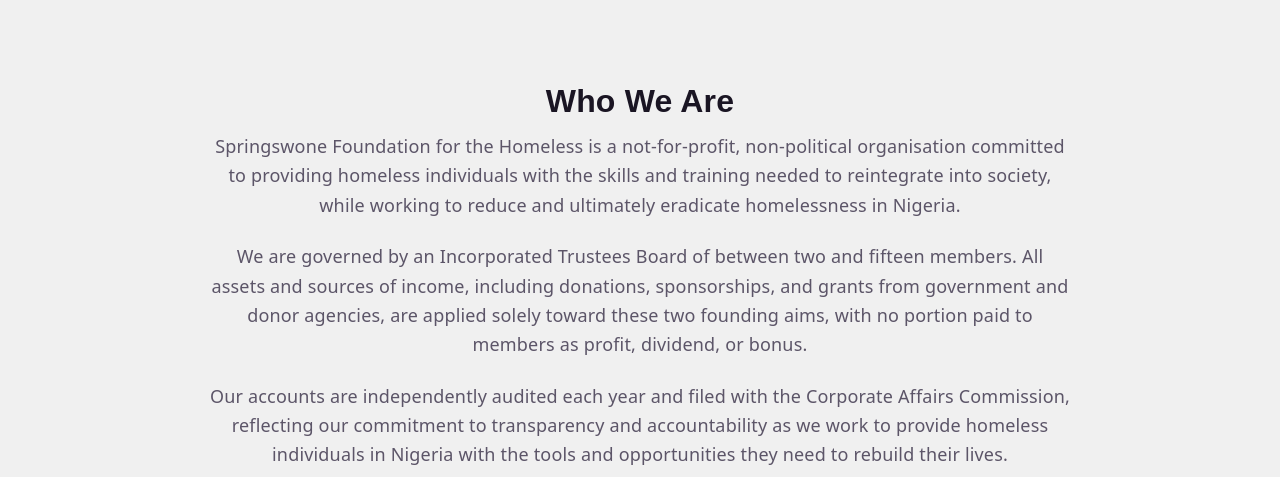
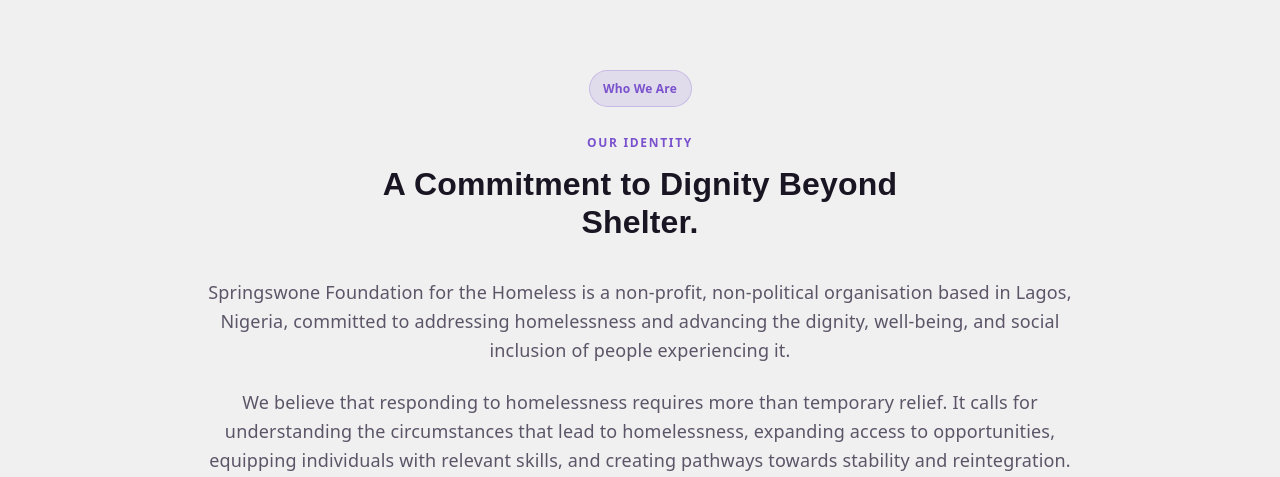
Before and after one commit to InsightCracker/springswone-web, a React (Vite) app: page /about in a window 1280 px wide. Shown: the part 323-800 px from the top of the page. Built offline with nearby package versions, Linux system fonts and the light colour scheme; no server answers; a web font is replaced by a local one.

Commit message:
Fix Typo Error

```diff
--- a/src/components/AboutStatement.jsx
+++ b/src/components/AboutStatement.jsx
@@ -1,31 +1,46 @@
 import { useInView } from '../hooks/useInView.js'
 
 const PARAGRAPHS = [
-    'Springswone Foundation for the Homeless is a not-for-profit, non-political organisation committed to providing homeless individuals with the skills and training needed to reintegrate into society, while working to reduce and ultimately eradicate homelessness in Nigeria.',
+  'Springswone Foundation for the Homeless is a non-profit, non-political organisation based in Lagos, Nigeria, committed to addressing homelessness and advancing the dignity, well-being, and social inclusion of people experiencing it.',
 
-    'We are governed by an Incorporated Trustees Board of between two and fifteen members. All assets and sources of income, including donations, sponsorships, and grants from government and donor agencies, are applied solely toward these two founding aims, with no portion paid to members as profit, dividend, or bonus.',
+  'We believe that responding to homelessness requires more than temporary relief. It calls for understanding the circumstances that lead to homelessness, expanding access to opportunities, equipping individuals with relevant skills, and creating pathways towards stability and reintegration.',
 
-    'Our accounts are independently audited each year and filed with the Corporate Affairs Commission, reflecting our commitment to transparency and accountability as we work to provide homeless individuals in Nigeria with the tools and opportunities they need to rebuild their lives.'
+  'Through advocacy, community engagement, skills development, and partnerships, we seek to contribute to a society where people experiencing homelessness are treated with dignity, their stories are heard, and their opportunities to rebuild their lives are strengthened.',
+
+  'Our work is guided by a simple conviction: every person deserves dignity, every story deserves to be heard, and everyone deserves the opportunity to belong.',
 ]
 
 export default function AboutStatement() {
   const [ref, inView] = useInView()
 
   return (
-    <section ref={ref} className="px-6 pt-16 pb-12 sm:py-20">
-        <div className='flex justify-center aligh-center pb-4'>
-            <h2 className="font-styling text-[25px] font-semibold text-[var(--text-h)] md:text-[32px]">Who We Are</h2>
-        </div>
+    <section ref={ref} className="px-6 pt-16 pb-12">
       <div
-            className={`mx-auto max-w-3xl space-y-5 text-center transition-all duration-700 ${
+        className={`mx-auto max-w-[620px] text-center transition-all duration-700 ${
           inView ? 'translate-y-0 opacity-100' : 'translate-y-4 opacity-0'
         }`}
       >
+        <span className="inline-flex items-center gap-1.5 rounded-full border border-[var(--accent)]/25 bg-[var(--accent-bg)] px-3 py-1 text-[12px] font-semibold text-[var(--accent)]">
+          Who We Are
+        </span>
+
+        <p className="mt-5 text-[12px] font-bold tracking-[0.14em] text-[var(--accent)]">
+          OUR IDENTITY
+        </p>
+
+        <h2 className="font-styling mt-2 text-[25px] font-semibold leading-[1.2] text-[var(--text-h)] md:text-[32px]">
+          A Commitment to Dignity Beyond Shelter.
+        </h2>
+      </div>
+
+      <div className="mx-auto mt-8 max-w-3xl space-y-5 text-center">
         {PARAGRAPHS.map((p, i) => (
           <p
             key={i}
-                className="text-[15px] leading-relaxed text-[var(--text)] md:text-[18px]"
-                style={{ transitionDelay: inView ? `${i * 120}ms` : '0ms' }}
+            className={`text-[15px] leading-relaxed text-[var(--text)] transition-all duration-700 md:text-[18px] ${
+              inView ? 'translate-y-0 opacity-100' : 'translate-y-4 opacity-0'
+            }`}
+            style={{ transitionDelay: inView ? `${150 + i * 120}ms` : '0ms' }}
           >
             {p}
           </p>
```
Lines whose indentation alone changed are shown as unchanged.
